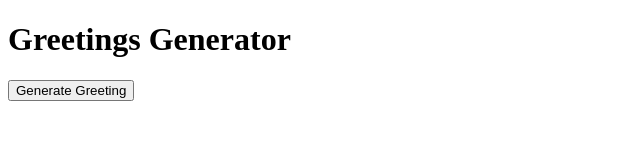
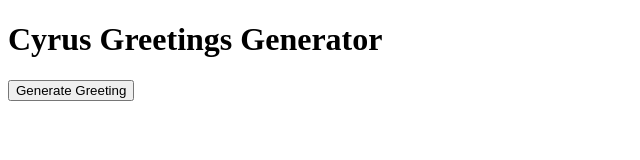
Before and after one commit to ggarmo/pwatest, a plain HTML site: page index.html in a window 1280 px wide. Shown: the whole page, without its empty margins (0-640 px from the left). Drawn offline with Linux system fonts and the light colour scheme.

Commit message:
Update index.html

```diff
--- a/index.html
+++ b/index.html
@@ -4,7 +4,7 @@
     <link rel="manifest" href="/manifest.json">
 </head>
 <body>
-    <h1>Greetings Generator</h1>
+    <h1>Cyrus Greetings Generator</h1>
     <button id="generate">Generate Greeting</button>
     <ul id="greetings"></ul>
     <script src="main.js"></script>
```
